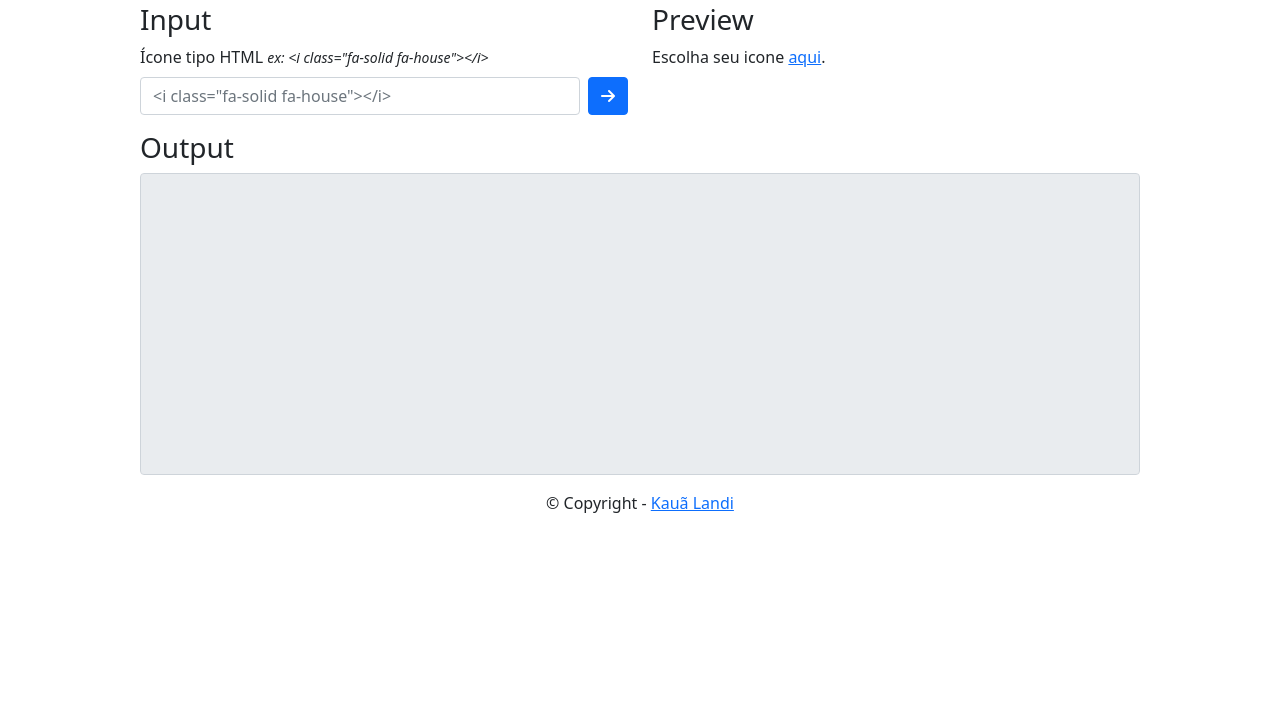
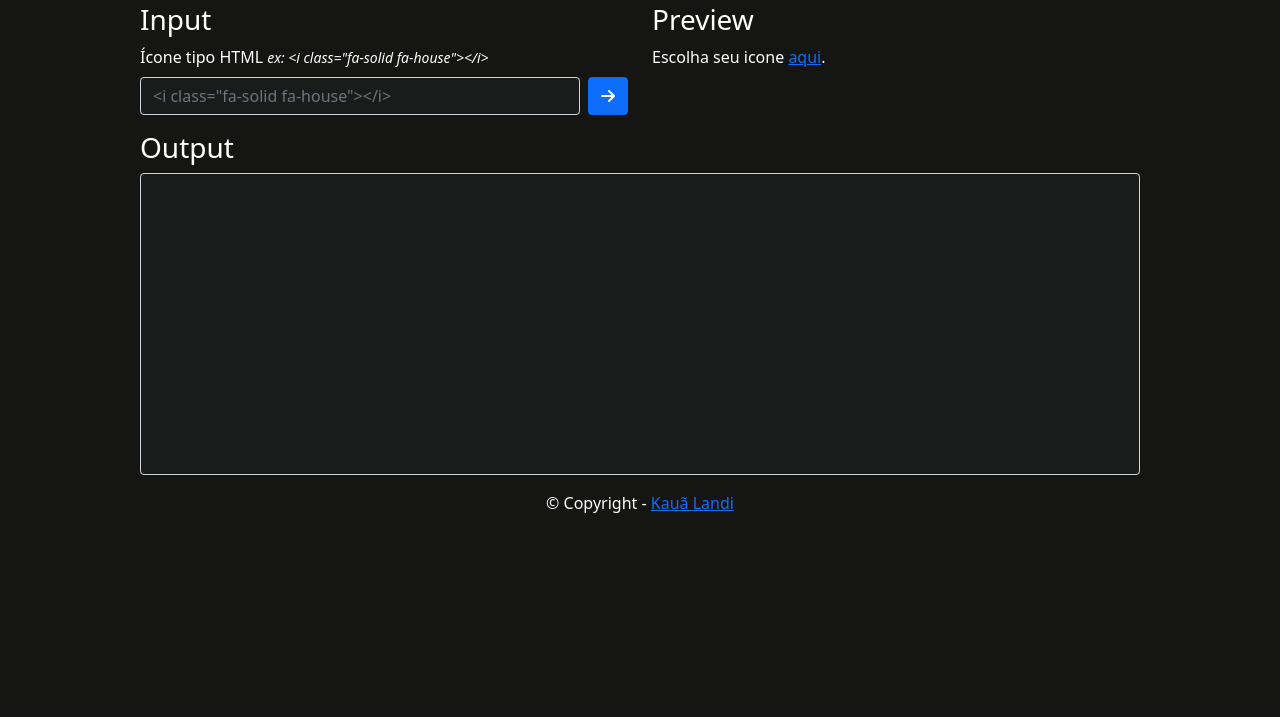
Before and after one commit to kaualandi/fw2svg, a plain HTML site: page index.html in a window 1280 px wide. Shown: the part 83-800 px from the top of the page. Drawn offline with nearby package versions, Linux system fonts and the dark colour scheme.

Commit message:
add auto dark-mode

```diff
--- a/assets/css/style.css
+++ b/assets/css/style.css
@@ -22,3 +22,18 @@ textarea {
 #preview {
     font-size: 2rem;
 }
+
+@media (prefers-color-scheme: dark) {
+    body {
+        background-color: #151513;
+        color: #fff;
+    }
+    .form-control {
+        background-color: #1a1b1b;
+        color: #fff;
+    }
+    .form-control:disabled, .form-control[readonly] {
+        background-color: #1a1b1b;
+        color: #fff;
+    }
+}
```
